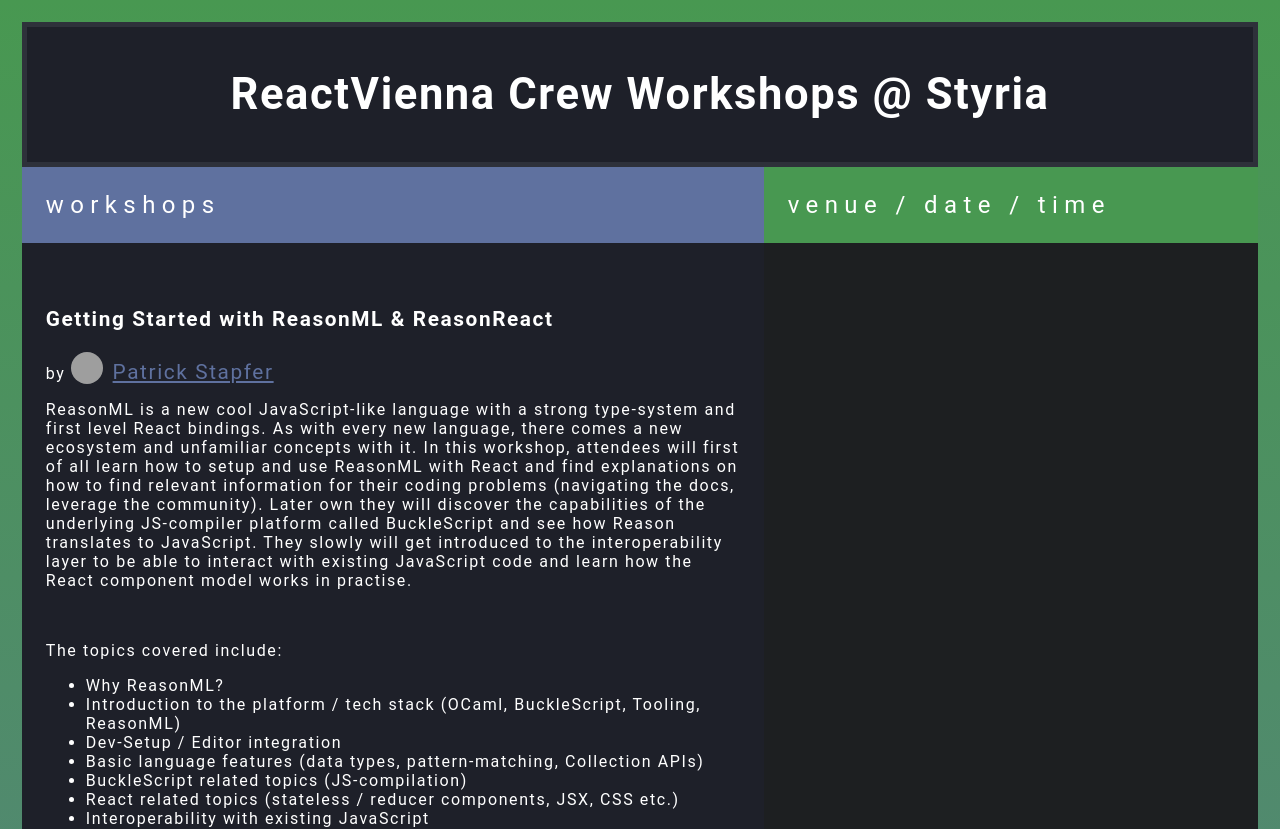
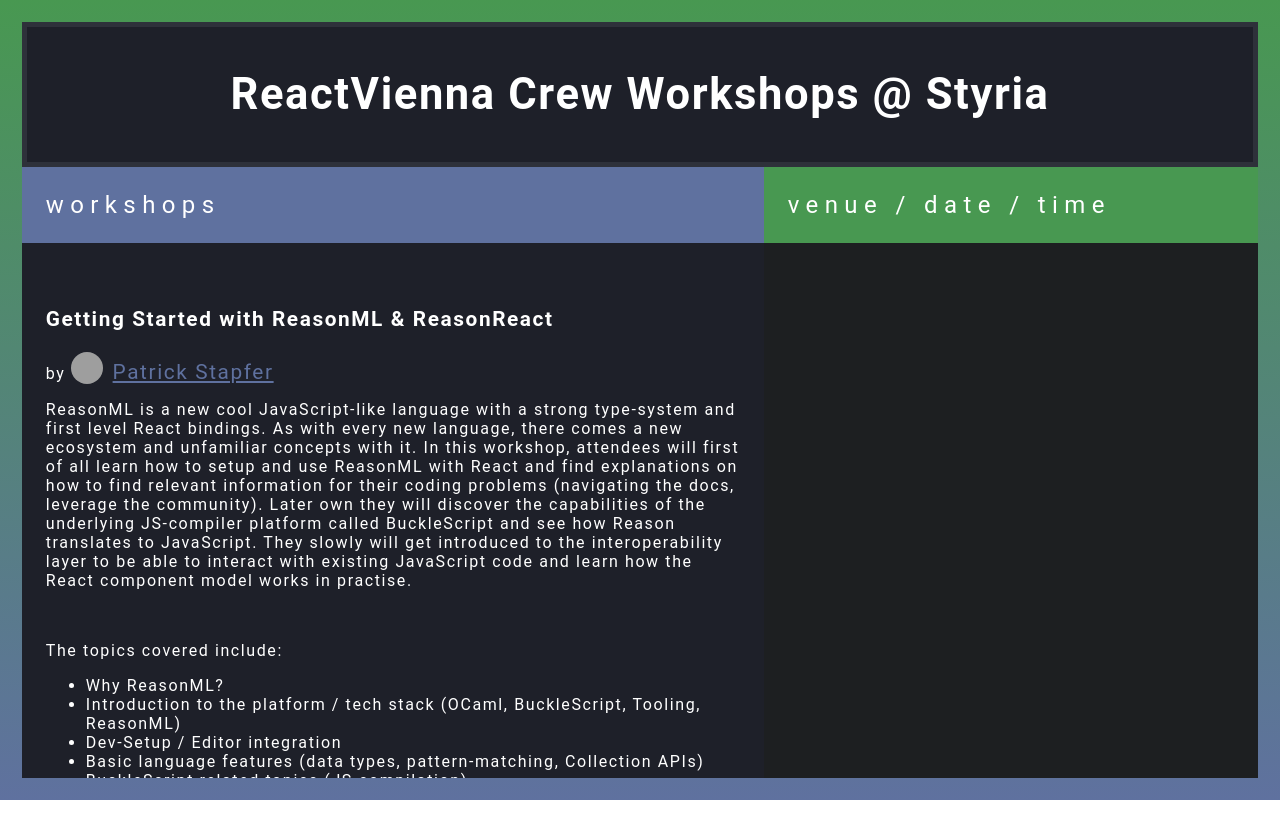
Before and after one commit to manpenaloza/grazjs-reactvienna-workshops, a React (Create React App) app: page / in a window 1280 px wide. Shown: the top 829 px of the page. After the commit the page ends 800 px from the top, so only its background shows below. Built offline with nearby package versions, Linux system fonts and the light colour scheme; grey boxes are pictures that could not be loaded.

Commit message:
debug box-sizing and scroll behaviour

```diff
--- a/src/App.js
+++ b/src/App.js
@@ -44,9 +44,9 @@
 
 const MainContainerWithColoredBackground = styled.div`
   background: linear-gradient( to bottom, #489851 0%, #5F719F 100% );
-  min-height: 100vh;
+  height: 100vh;
   padding: 1.7vw;
-  box-model: border-box;
+  box-sizing: border-box;
 `;
 
 const ContentContainer = styled.div`
@@ -58,6 +58,7 @@
   flex-wrap: nowrap;
   font-family: Roboto,Oxygen,Ubuntu,Cantarell,Fira Sans,Droid Sans,Helvetica Neue,sans-serif;
   letter-spacing: 1.6px;
+  overflow: auto;
 `;
 
 const HeadlineContainer = styled.div`
```
